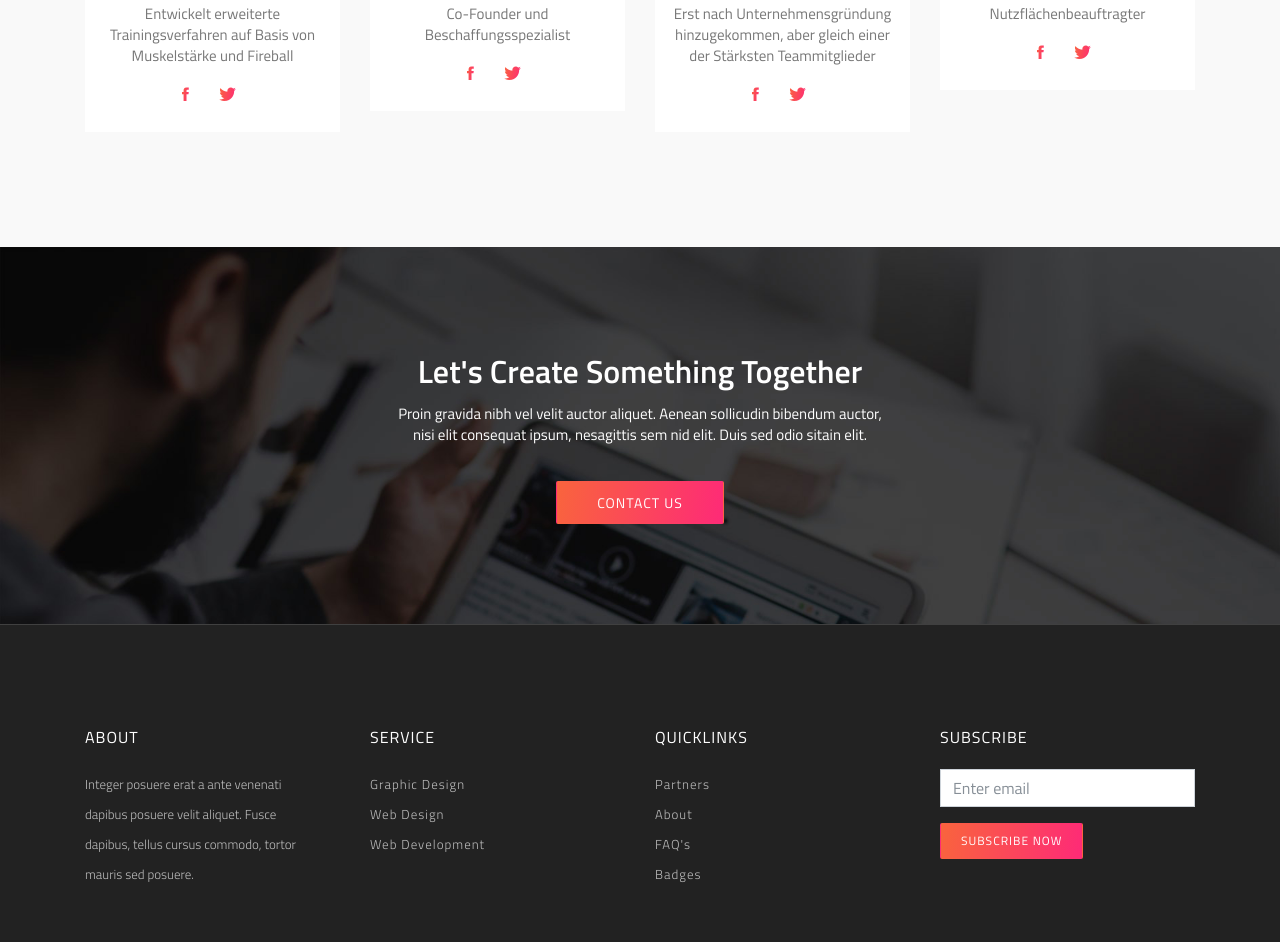
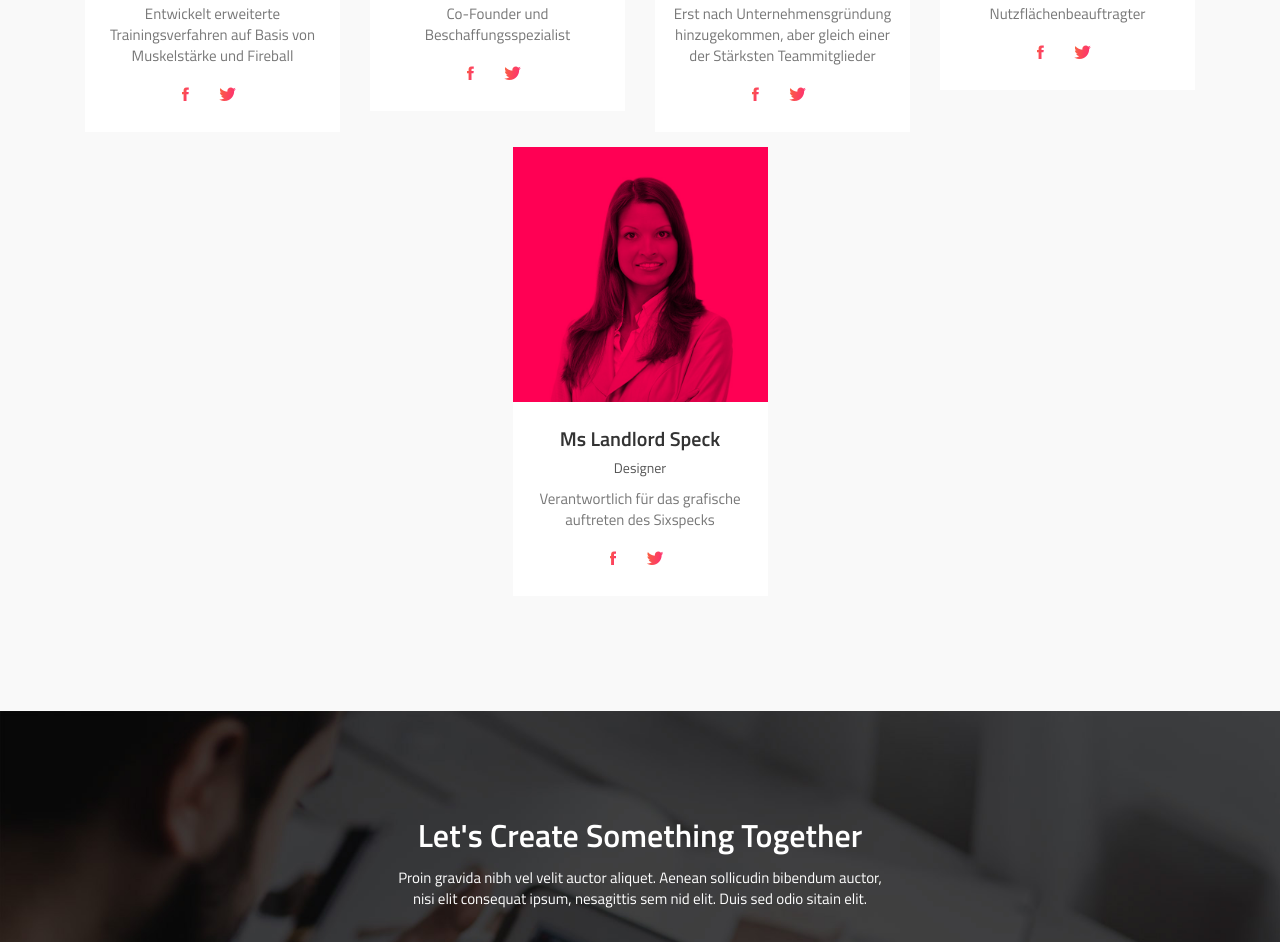
Before and after one commit to alb-dev/sixspeck.github.io, a plain HTML site: page about/index.html in a window 1280 px wide. Shown: the part 2050-2992 px from the top of the page. Drawn offline with Linux system fonts and the light colour scheme; some packages are replaced by stand-ins of ours; a web font is replaced by a local one.

Commit message:
updated team

```diff
--- a/about/index.html
+++ b/about/index.html
@@ -433,6 +433,41 @@
                     </div>
                     <!-- end team member -->
 
+                    <!-- team member -->
+                    <div class="col-12 col-md-3 col-sm-6">
+                        <div class="team-member text-center">
+                            <div class="member-photo">
+                                <img class="img-fluid" src="https://alb-dev.github.io/sixspeck.github.io/images/team/member-4.jpg" alt="team people">
+                            </div>
+                            <!-- member name & designation -->
+                            <div class="member-content">
+                                <h3>Ms Landlord Speck</h3>
+                                <span>Designer</span>
+                                <p>Verantwortlich für das grafische auftreten des Sixspecks
+</p>
+                                <ul class="list-inline">
+
+                                    <li class="list-inline-item">
+                                        <a href="https://www.facebook.com/">
+                                            <i class="tf-ion-social-facebook"></i>
+                                        </a>
+                                    </li>
+
+
+                                    <li class="list-inline-item">
+                                        <a href="https://twitter.com/">
+                                            <i class="tf-ion-social-twitter"></i>
+                                        </a>
+                                    </li>
+
+
+
+                                </ul>
+                            </div>
+                        </div>
+                    </div>
+                    <!-- end team member -->
+
 
             </div>
         </div>
```
Also changed, not shown: index.html (+35 -0 lines), service/index.html (+35 -0 lines).
